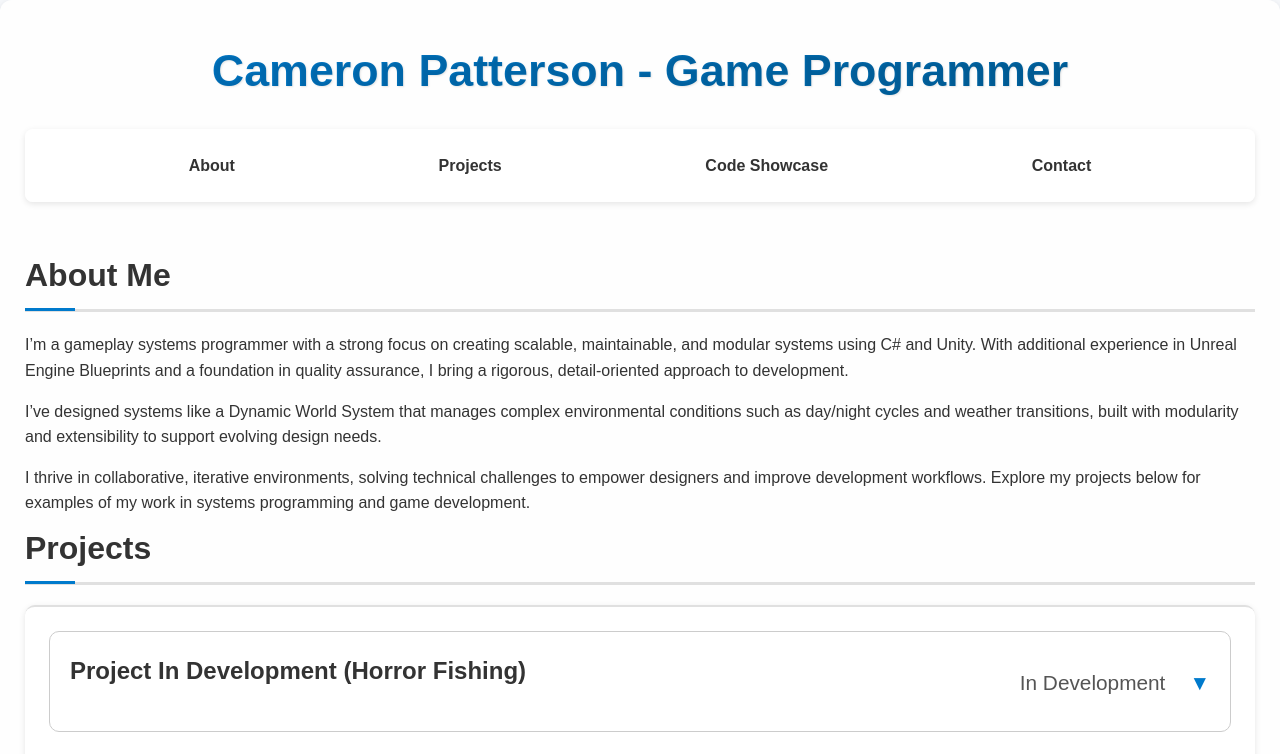
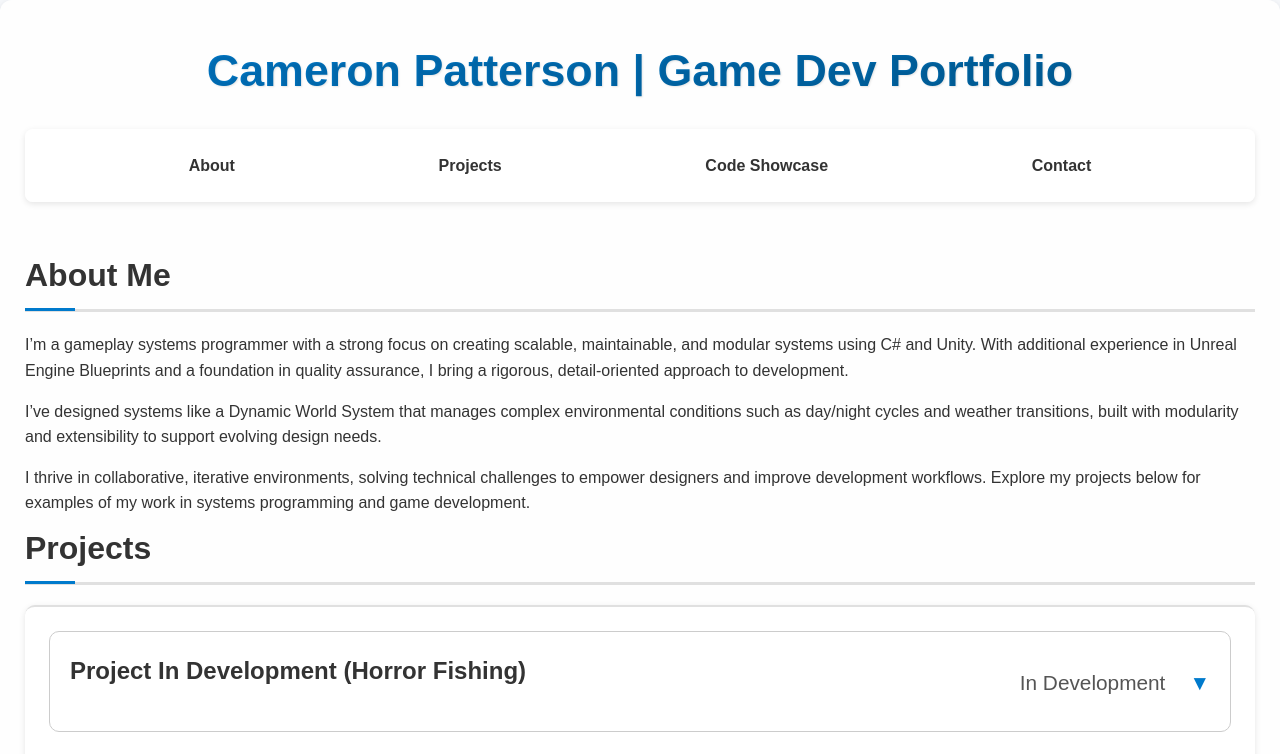
Before and after one commit to PattersonCam7/PattersonCam7.github.io, a plain HTML site: page index.html in a window 1280 px wide. Shown: the top 754 px of the page. Drawn offline with Linux system fonts and the light colour scheme.

Commit message:
Update index.html

```diff
--- a/index.html
+++ b/index.html
@@ -10,7 +10,7 @@
 <body>
   <div class="container">
 
-    <h1>Cameron Patterson - Game Programmer</h1>
+    <h1>Cameron Patterson | Game Dev Portfolio</h1>
 
     <!-- Navigation -->
     <nav class="top-nav">
```
